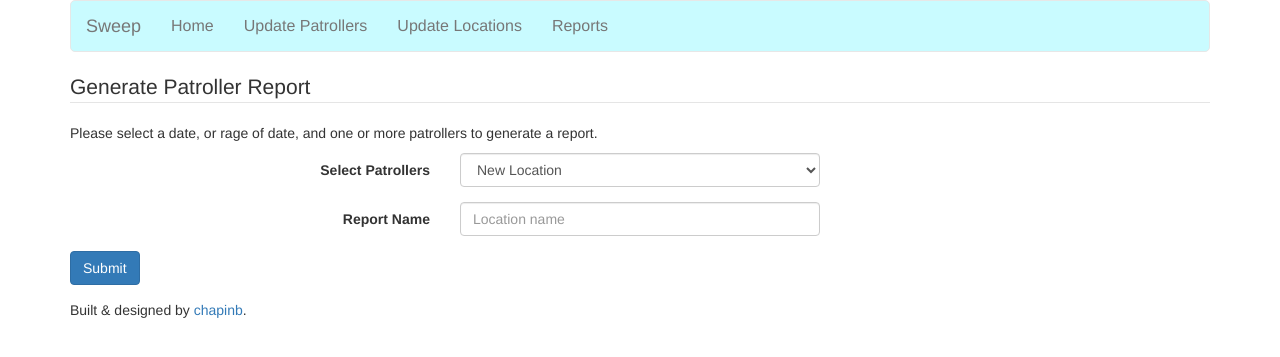
After one commit to chapinb/Sweep, a Flask app: page /reports.html in a window 1280 px wide. The commit adds this page. Shown: the top 357 px of the page. Run offline with Flask 2, Linux system fonts and the light colour scheme; some libraries are stand-ins or nearby versions.

Commit message:
Added locations and reports base
Started peewee classes

```diff
--- a/app.py
+++ b/app.py
@@ -1,20 +1,79 @@
+import os
+import sys
+from peewee import *
+from passlib.hash import pbkdf2_sha256
 from flask import Flask, render_template
 app = Flask(__name__)
+db = SqliteDatabase('sweep.sqlite3')
+
+# Database Tables/Classes
+class BaseModel(Model):
+
+    class Meta:
+        database = db
+
+class Patrollers(BaseModel):
+    name = TextField()
+    status = TextField()
+    code = TextField() # Just in case the used passcode is re-used, we will store a hash :)
+
+class Locations(BaseModel):
+    name = TextField()
+
+class Activity(BaseModel):
+    patroller = ForeignKeyField(Patrollers, related_name='patroller_name')
+    location = ForeignKeyField(Locations, related_name='patroller_name')
+    signon = DateTimeField()
+    signoff = DateTimeField()
 
 @app.route("/")
 def main():
-    return render_template("index.html")
+    needs = check_for_db()
+    if len(needs) == 0:
+        msg = ""
+    else:
+        msg = 'Welcome to Sweep! <br />'
+        if 'patrollers' in needs:
+            msg += ' Please add <a href="patollers.html">patrollers</a>'
+        if 'locations' in needs:
+            if len(msg) > 17:
+                msg += ' and '
+            else:
+                msg += " Please add "
+            msg += '<a href="locations.html">locations</a> before you begin.'
+    return render_template("index.html", message=msg)
 
 @app.route("/index.html")
 def index():
-    return render_template("index.html")
-
-
+    return main()
 
 @app.route("/patrollers.html")
 def update_patrollers():
     return render_template("patrollers.html")
 
+@app.route("/locations.html")
+def update_locations():
+    return render_template("locations.html")
+
+@app.route("/reports.html")
+def reports():
+    return render_template("reports.html")
+
+def check_for_db():
+    need = []
+    try:
+        Patrollers.get(Patroller.id == 1)
+    except:
+        need.append('patrollers')
+    try:
+        Locations.get(Patroller.id == 1)
+    except:
+        need.append('locations')
+
+    return need
+
+def create_db_connection():
+    db.connect()
 
 if __name__ == "__main__":
-    app.run()
+    app.run(debug=True)
--- /dev/null
+++ b/static/custom.css
@@ -0,0 +1,38 @@
+#custom-bootstrap-menu.navbar-default .navbar-brand {
+    color: rgba(119, 119, 119, 1);
+}
+#custom-bootstrap-menu.navbar-default {
+    font-size: 16px;
+    background-color: rgba(201, 251, 255, 1);
+    border-width: 1px;
+    border-radius: 5px;
+}
+#custom-bootstrap-menu.navbar-default .navbar-nav>li>a {
+    color: rgba(119, 119, 119, 1);
+    background-color: rgba(201, 251, 255, 1);
+}
+#custom-bootstrap-menu.navbar-default .navbar-nav>li>a:hover,
+#custom-bootstrap-menu.navbar-default .navbar-nav>li>a:focus {
+    color: rgba(255, 255, 255, 1);
+    background-color: rgba(161, 201, 204, 1);
+}
+#custom-bootstrap-menu.navbar-default .navbar-nav>.active>a,
+#custom-bootstrap-menu.navbar-default .navbar-nav>.active>a:hover,
+#custom-bootstrap-menu.navbar-default .navbar-nav>.active>a:focus {
+    color: rgba(255, 255, 255, 1);
+    background-color: rgba(161, 201, 204, 1);
+}
+#custom-bootstrap-menu.navbar-default .navbar-toggle {
+    border-color: #a1c9cc;
+}
+#custom-bootstrap-menu.navbar-default .navbar-toggle:hover,
+#custom-bootstrap-menu.navbar-default .navbar-toggle:focus {
+    background-color: #a1c9cc;
+}
+#custom-bootstrap-menu.navbar-default .navbar-toggle .icon-bar {
+    background-color: #a1c9cc;
+}
+#custom-bootstrap-menu.navbar-default .navbar-toggle:hover .icon-bar,
+#custom-bootstrap-menu.navbar-default .navbar-toggle:focus .icon-bar {
+    background-color: #c9fbff;
+}
--- a/templates/index.html
+++ b/templates/index.html
@@ -1,9 +1,9 @@
 {% extends "layout.html" %}
-{% block title %}Modify Patrollers{% endblock %}
+{% block title %}Patroller Sign On{% endblock %}
 {% block content %}
-    <h1>Sweep</h1>
+
     <p>
-      It appears you do not have any patrollers registered - <a href="patrollers.html">click here</a> to add your first patroller!
+      {{ message | safe }}
     </p>
 
 
--- a/templates/layout.html
+++ b/templates/layout.html
@@ -11,9 +11,32 @@
 
     <!-- Bootstrap -->
     <link href={{ url_for('static', filename='bootstrap.css') }} rel="stylesheet">
+    <link href={{ url_for('static', filename='custom.css') }} rel="stylesheet">
   </head>
   <body>
     <div class="container" id="content">
+
+      <div id="custom-bootstrap-menu" class="navbar navbar-default " role="navigation">
+          <div class="container-fluid">
+              <div class="navbar-header"><a class="navbar-brand" href="#">Sweep</a>
+                  <button type="button" class="navbar-toggle" data-toggle="collapse" data-target=".navbar-menubuilder"><span class="sr-only">Toggle navigation</span><span class="icon-bar"></span><span class="icon-bar"></span><span class="icon-bar"></span>
+                  </button>
+              </div>
+              <div class="collapse navbar-collapse navbar-menubuilder">
+                  <ul class="nav navbar-nav navbar-left">
+                      <li><a href="/">Home</a>
+                      </li>
+                      <li><a href="/patrollers.html">Update Patrollers</a>
+                      </li>
+                      <li><a href="/locations.html">Update Locations</a>
+                      </li>
+                      <li><a href="/reports.html">Reports</a>
+                      </li>
+                  </ul>
+              </div>
+          </div>
+      </div>
+
 
       {% block content %}{% endblock %}
 
--- /dev/null
+++ b/templates/reports.html
@@ -0,0 +1,47 @@
+{% extends "layout.html" %}
+{% block title %}Modify Locations{% endblock %}
+{% block content %}
+    <form class="form-horizontal">
+    <fieldset>
+
+    <!-- Form Name -->
+    <legend>Generate Patroller Report</legend>
+
+
+    <p>
+      Please select a date, or rage of date, and one or more patrollers to generate a report.
+    </p>
+
+    <!-- Select Basic -->
+    <div class="form-group">
+      <label class="col-md-4 control-label" for="selectbasic">Select Patrollers</label>
+      <div class="col-md-4">
+        <select id="selectbasic" name="selectbasic" class="form-control">
+          <option value="1">New Location</option>
+          <!-- Add dynamic listing from db later -->
+          <option value="2">Previous Location</option>
+        </select>
+      </div>
+    </div>
+
+    <!-- add date picker -->
+
+    <!-- Text input-->
+    <div class="form-group">
+      <label class="col-md-4 control-label" for="textinput">Report Name</label>
+      <div class="col-md-4">
+      <input id="textinput" name="patroller-name" type="text" placeholder="Location name" class="form-control input-md">
+      </div>
+    </div>
+
+    <!-- Button -->
+    <div class="form-group">
+      <div class="col-md-4">
+        <button id="singlebutton" name="submit" class="btn btn-primary">Submit</button>
+      </div>
+    </div>
+
+    </fieldset>
+    </form>
+
+{% endblock %}
```
Also changed, not shown: templates/locations.html (added, +45 -0 lines).
